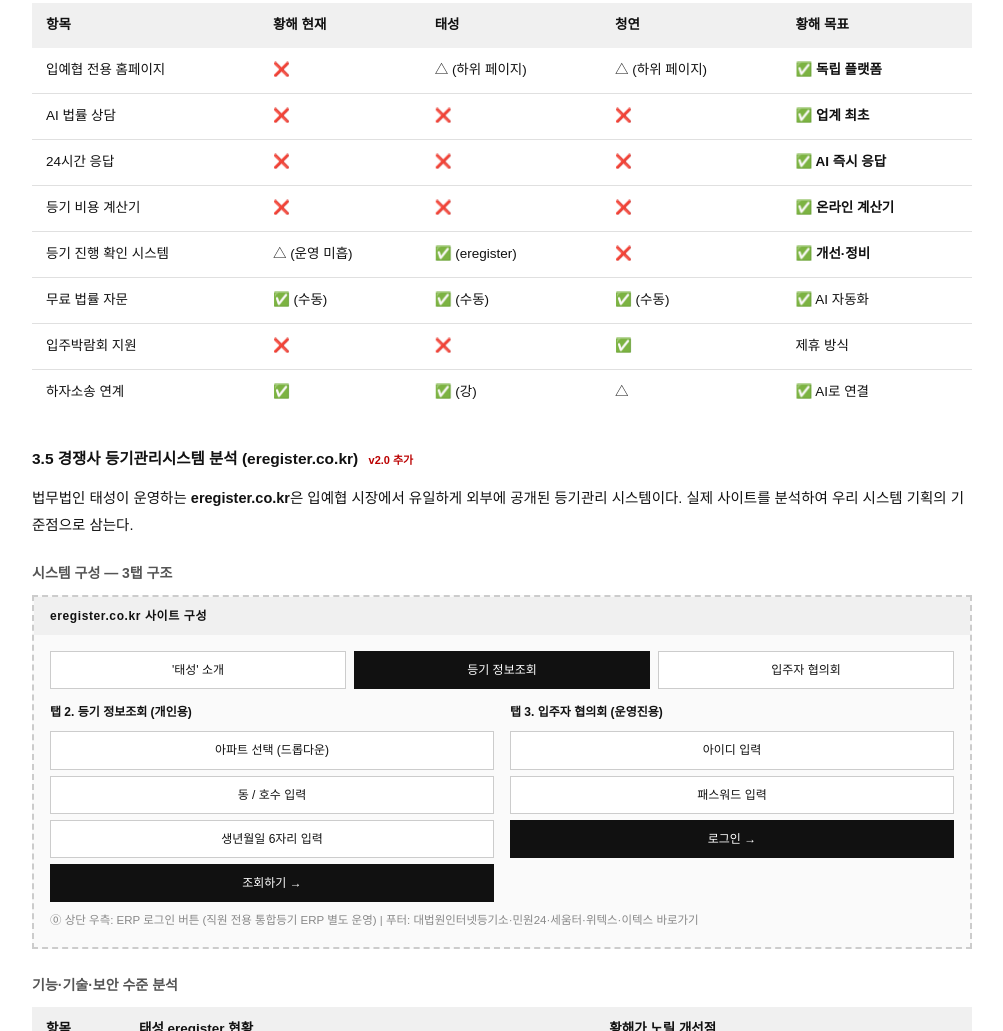
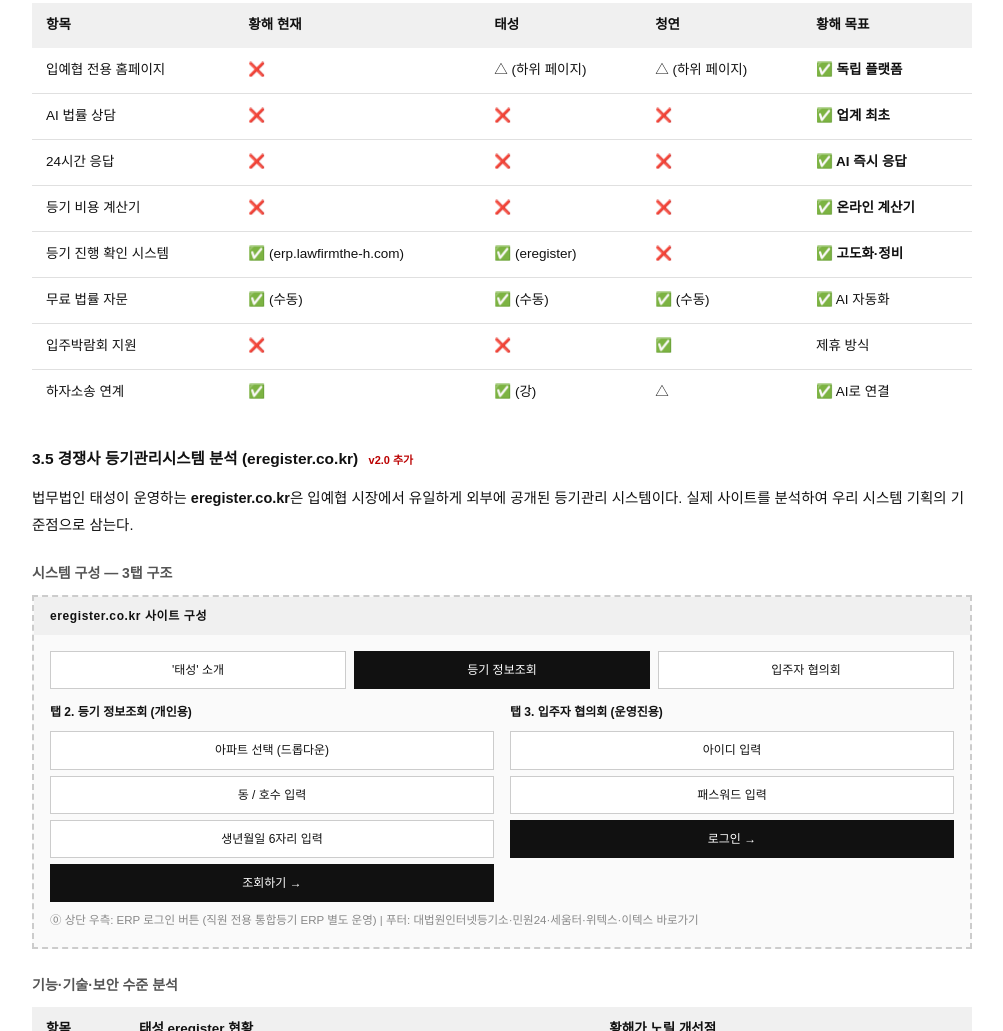
Before and after one commit to 2myeonghee/ipyehyup-plan-final-v2, a plain HTML site: page index.html in a window 1280 px wide. Shown: the part 4796-5827 px from the top of the page, without its empty margins (138-1141 px from the left). Drawn offline with Linux system fonts and the light colour scheme.

Commit message:
v5: 등기 진행 확인 시스템 황해 현재 ✅ 로 수정 (erp.lawfirmthe-h.com)

```diff
--- a/index.html
+++ b/index.html
@@ -362,7 +362,7 @@ footer{margin-top:80px;padding-top:20px;border-top:1px solid var(--border);
     <tr><td>AI 법률 상담</td><td>❌</td><td>❌</td><td>❌</td><td><strong>✅ 업계 최초</strong></td></tr>
     <tr><td>24시간 응답</td><td>❌</td><td>❌</td><td>❌</td><td><strong>✅ AI 즉시 응답</strong></td></tr>
     <tr><td>등기 비용 계산기</td><td>❌</td><td>❌</td><td>❌</td><td><strong>✅ 온라인 계산기</strong></td></tr>
-    <tr><td>등기 진행 확인 시스템</td><td>△ (운영 미흡)</td><td>✅ (eregister)</td><td>❌</td><td><strong>✅ 개선·정비</strong></td></tr>
+    <tr><td>등기 진행 확인 시스템</td><td>✅ (erp.lawfirmthe-h.com)</td><td>✅ (eregister)</td><td>❌</td><td><strong>✅ 고도화·정비</strong></td></tr>
     <tr><td>무료 법률 자문</td><td>✅ (수동)</td><td>✅ (수동)</td><td>✅ (수동)</td><td>✅ AI 자동화</td></tr>
     <tr><td>입주박람회 지원</td><td>❌</td><td>❌</td><td>✅</td><td>제휴 방식</td></tr>
     <tr><td>하자소송 연계</td><td>✅</td><td>✅ (강)</td><td>△</td><td>✅ AI로 연결</td></tr>
```
